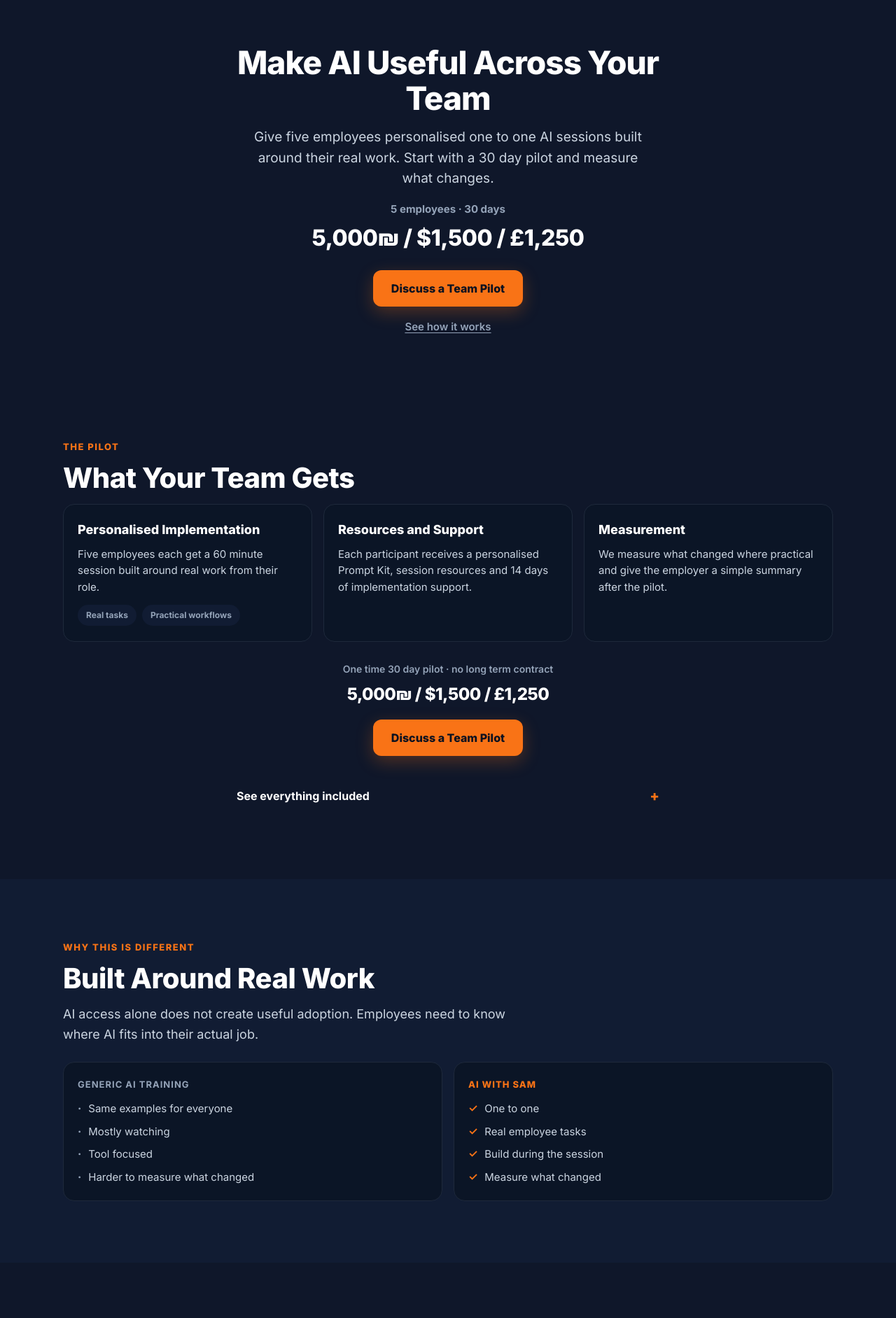
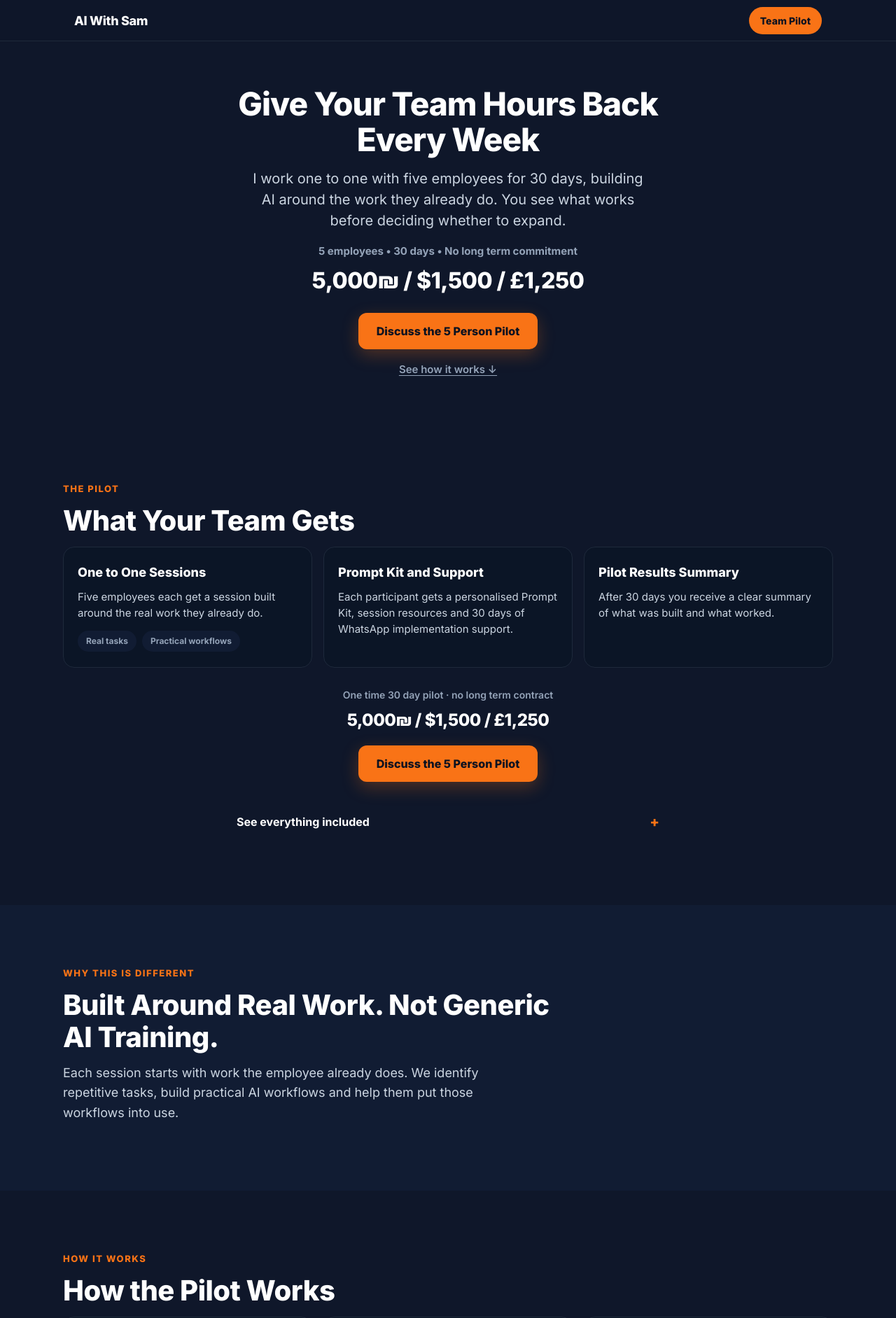
Before and after one commit to samkershner1234-aisk/ai-with-sam, a React (Vite) app: page /teams in a window 1280 px wide. Shown: the top 1883 px of the page at 70% size. Built offline with nearby package versions, Linux system fonts and the light colour scheme.

Commit message:
Simplify Teams pilot page: compact header, clearer hero, 3 step pilot, results summary, 30 day support, lighter copy

```diff
--- a/src/pages/Teams.jsx
+++ b/src/pages/Teams.jsx
@@ -151,9 +151,9 @@ function RailCard({ children }) {
 
 /* ----- Content data (zero authored dashes) ----- */
 const WHAT_YOU_GET = [
-  { title: "Personalised Implementation", body: "Five employees each get a 60 minute session built around real work from their role.", tags: ["Real tasks", "Practical workflows"] },
-  { title: "Resources and Support", body: "Each participant receives a personalised Prompt Kit, session resources and 14 days of implementation support.", tags: [] },
-  { title: "Measurement", body: "We measure what changed where practical and give the employer a simple summary after the pilot.", tags: [] },
+  { title: "One to One Sessions", body: "Five employees each get a session built around the real work they already do.", tags: ["Real tasks", "Practical workflows"] },
+  { title: "Prompt Kit and Support", body: "Each participant gets a personalised Prompt Kit, session resources and 30 days of WhatsApp implementation support.", tags: [] },
+  { title: "Pilot Results Summary", body: "After 30 days you receive a clear summary of what was built and what worked.", tags: [] },
 ];
 
 const FULL_INCLUSIONS = [
@@ -161,21 +161,16 @@ const FULL_INCLUSIONS = [
   "Sessions built around each employee\u2019s real recurring work",
   "A personalised Prompt Kit for every participant",
   "Session resources and saved outputs",
-  "14 days of implementation support per participant",
+  "30 days of WhatsApp implementation support per participant",
   "A short before and after view where a task can be measured",
   "A simple summary for the employer after the pilot",
   "One time 30 day pilot with no long term contract",
 ];
 
-const GENERIC_POINTS = ["Same examples for everyone", "Mostly watching", "Tool focused", "Harder to measure what changed"];
-const SAM_POINTS = ["One to one", "Real employee tasks", "Build during the session", "Measure what changed"];
-
 const HOW_STEPS = [
-  { n: "1", title: "Understand the Team", body: "We identify your priorities, current AI use and relevant company guidelines." },
-  { n: "2", title: "Choose Five People", body: "Start with the employees most likely to benefit from practical AI implementation." },
-  { n: "3", title: "Find Real Work", body: "Each participant identifies recurring tasks, tools and time drains before the session." },
-  { n: "4", title: "Build Together", body: "We create and test something useful during the 60 minute session." },
-  { n: "5", title: "Measure the Change", body: "Where practical, we compare the task before and after implementation." },
+  { n: "1", title: "Pick 5 Employees", body: "Choose five people with repetitive knowledge work." },
+  { n: "2", title: "Build Their Workflows", body: "I work one to one with each person to build AI around real tasks." },
+  { n: "3", title: "Review the Results", body: "You receive a clear summary of what worked and where a wider rollout may make sense." },
 ];
 
 const USE_CASES = [
@@ -187,23 +182,26 @@ const USE_CASES = [
   { title: "Operations and Leadership", body: "Processes, synthesis, planning, documentation and decision preparation." },
 ];
 
-const MEASURE_LIST = ["Adoption of the new workflow", "Task time before and after", "Estimated time recovered per week", "Employee confidence with the workflow"];
+const RESULTS_SUMMARY = [
+  "The five workflows created",
+  "What each employee used AI for",
+  "Where AI created the most value",
+  "What worked and what did not",
+  "Opportunities for the wider team",
+];
 
 const STRONG_FIT = ["Employees do knowledge work", "Repetitive tasks consume time", "AI use is allowed", "Leadership wants practical implementation"];
 const NOT_FIT = ["You only want a keynote", "Employees cannot use AI", "You require guaranteed financial ROI", "You want a full company rollout before testing"];
 
 const FAQS = [
-  { q: "What actually happens during a session?", a: "We take one real task from the employee, then build and test a working AI workflow for it together in 60 minutes." },
-  { q: "Do employees need technical skills?", a: "No. If they can use everyday work software, they can take part." },
-  { q: "How is this different from generic AI training?", a: "It is one to one and built around each person\u2019s real work, not a shared demo everyone watches." },
-  { q: "How much is the pilot?", a: "The 30 day pilot for five employees is " + PRICE + "." },
-  { q: "What happens after the pilot?", a: "If it works, we can discuss more employees, teams or workflows, decided using the real pilot results." },
-  { q: "Can we start with more than five employees?", a: "The pilot is designed for five. We can talk about a larger group once the pilot shows results." },
-  { q: "Which AI tools do you use?", a: "We work within the tools your company already approves, so nothing conflicts with your guidelines." },
-  { q: "Do you guarantee a specific time saving?", a: "No. We focus on building useful workflows and measuring what changed where practical." },
-  { q: "Where do the sessions take place?", a: "Sessions run online so employees can join from wherever they work." },
+  { q: "Do employees need previous AI experience?", a: "No. If they can use everyday work software, they can take part." },
+  { q: "Which AI tools do you work with?", a: "We work within the tools your company already approves, so nothing conflicts with your guidelines." },
+  { q: "How much employee time does the pilot require?", a: "Each employee joins one focused session, plus light follow up during the 30 days." },
+  { q: "Can you work with remote teams?", a: "Yes. Sessions run online, so employees can join from wherever they work." },
+  { q: "How do you handle sensitive company information?", a: "We build inside the tools you already approve and follow your company guidelines. Nothing needs to move outside them." },
+  { q: "What happens after the 30 days?", a: "You get the Pilot Results Summary. You then decide whether a wider rollout makes sense, using the real results." },
+  { q: "Can we expand beyond five employees?", a: "Yes, once the pilot shows what works. The pilot itself stays focused on five." },
 ];
-
 /* Accessible accordion (details/summary based) */
 function Accordion({ summary, children, defaultOpen }) {
   return (
@@ -217,22 +215,49 @@ function Accordion({ summary, children, defaultOpen }) {
   );
 }
 
+/* ----- Compact site header (mobile + desktop) ----- */
+function SiteHeader() {
+  return (
+    <header style={{
+      position: "sticky", top: 0, zIndex: 50,
+      background: "rgba(15,23,42,0.96)", borderBottom: "1px solid " + T.border,
+      backdropFilter: "blur(8px)",
+    }}>
+      <div style={{
+        maxWidth: 1100, margin: "0 auto", height: 58,
+        padding: "0 16px", display: "flex", alignItems: "center", justifyContent: "space-between",
+      }}>
+        <button type="button" onClick={() => scrollToId("top")} style={{
+          background: "none", border: "none", cursor: "pointer", padding: 0,
+          color: T.white, fontWeight: 800, fontSize: "18px", letterSpacing: "-0.3px",
+          whiteSpace: "nowrap", fontFamily: T.font,
+        }}>AI With Sam</button>
+        <button type="button" onClick={() => goToQualify("header")} style={{
+          background: T.orange, color: "#0B1220", fontWeight: 800, fontSize: "14px",
+          border: "none", borderRadius: 999, padding: "9px 16px", cursor: "pointer",
+          whiteSpace: "nowrap", fontFamily: T.font,
+        }}>Team Pilot</button>
+      </div>
+    </header>
+  );
+}
+
 /* ----- 1. Compact Hero ----- */
 function Hero() {
   return (
     <section id="top" style={{ background: T.navy, padding: "clamp(28px,6vw,64px) 20px clamp(32px,6vw,56px)" }}>
       <div style={{ maxWidth: 720, margin: "0 auto", textAlign: "center" }}>
-        <h1 style={{ color: T.white, fontWeight: 900, fontSize: "clamp(30px,7vw,46px)", lineHeight: 1.1, letterSpacing: "-1px", margin: "0 0 16px" }}>
-          Make AI Useful Across Your Team
+        <h1 style={{ color: T.white, fontWeight: 900, fontSize: "clamp(38px,9vw,46px)", lineHeight: 1.1, letterSpacing: "-1px", margin: "0 0 16px" }}>
+          Give Your Team Hours Back Every Week
         </h1>
-        <p style={{ color: T.grey, fontSize: "clamp(17px,2.4vw,19px)", lineHeight: 1.55, margin: "0 auto 18px", maxWidth: 560 }}>
-          Give five employees personalised one to one AI sessions built around their real work. Start with a 30 day pilot and measure what changes.
+        <p style={{ color: T.grey, fontSize: "clamp(18px,2.4vw,20px)", lineHeight: 1.5, margin: "0 auto 18px", maxWidth: 560 }}>
+          I work one to one with five employees for 30 days, building AI around the work they already do. You see what works before deciding whether to expand.
         </p>
-        <div style={{ color: T.greyDim, fontWeight: 700, fontSize: "15px", marginBottom: "6px" }}>5 employees · 30 days</div>
+        <div style={{ color: T.greyDim, fontWeight: 700, fontSize: "15px", marginBottom: "6px" }}>5 employees • 30 days • No long term commitment</div>
         <div style={{ marginBottom: "22px" }}><PriceBlock /></div>
         <div style={{ display: "flex", flexDirection: "column", alignItems: "center", gap: "12px" }}>
-          <PrimaryButton onClick={() => goToQualify("hero")}>Discuss a Team Pilot</PrimaryButton>
-          <SecondaryLink onClick={() => scrollToId("how")}>See how it works</SecondaryLink>
+          <PrimaryButton onClick={() => goToQualify("hero")}>Discuss the 5 Person Pilot</PrimaryButton>
+          <SecondaryLink onClick={() => scrollToId("how")}>See how it works ↓</SecondaryLink>
         </div>
       </div>
     </section>
@@ -263,7 +288,7 @@ function WhatYouGet() {
       <div style={{ textAlign: "center", marginTop: "28px" }}>
         <div style={{ color: T.greyDim, fontSize: "14px", fontWeight: 600, marginBottom: "8px" }}>One time 30 day pilot · no long term contract</div>
         <div style={{ marginBottom: "18px" }}><PriceBlock small /></div>
-        <PrimaryButton onClick={() => goToQualify("pilot")}>Discuss a Team Pilot</PrimaryButton>
+        <PrimaryButton onClick={() => goToQualify("pilot")}>Discuss the 5 Person Pilot</PrimaryButton>
       </div>
       <div style={{ maxWidth: 640, margin: "26px auto 0" }}>
         <Accordion summary="See everything included">
@@ -278,20 +303,10 @@ function WhatYouGet() {
 function BuiltAroundRealWork() {
   return (
     <Section id="problem" bg={T.panel}>
-      <Eyebrow>Why This Is Different</Eyebrow>
-      <H2>Built Around Real Work</H2>
-      <Lead>AI access alone does not create useful adoption. Employees need to know where AI fits into their actual job.</Lead>
-      <div style={{ marginTop: "24px" }}>
-        <Rail cols={2} label="Comparison of training approaches">
-          <RailCard>
-            <div style={{ color: T.greyDim, fontWeight: 700, fontSize: "13px", textTransform: "uppercase", letterSpacing: "1px", marginBottom: "14px" }}>Generic AI Training</div>
-            <TickList items={GENERIC_POINTS} />
-          </RailCard>
-          <RailCard>
-            <div style={{ color: T.orange, fontWeight: 800, fontSize: "13px", textTransform: "uppercase", letterSpacing: "1px", marginBottom: "14px" }}>AI With Sam</div>
-            <TickList items={SAM_POINTS} positive />
-          </RailCard>
-        </Rail>
+      <div style={{ maxWidth: 720 }}>
+        <Eyebrow>Why This Is Different</Eyebrow>
+        <H2>Built Around Real Work. Not Generic AI Training.</H2>
+        <Lead>Each session starts with work the employee already does. We identify repetitive tasks, build practical AI workflows and help them put those workflows into use.</Lead>
       </div>
     </Section>
   );
@@ -302,8 +317,8 @@ function HowItWorks() {
   return (
     <Section id="how" bg={T.navy}>
       <Eyebrow>How It Works</Eyebrow>
-      <H2>A Simple Five Step Pilot</H2>
-      <Rail cols={5} label="How the pilot works">
+      <H2>How the Pilot Works</H2>
+      <Rail cols={3} label="How the pilot works">
         {HOW_STEPS.map((s, i) => (
           <RailCard key={i}>
             <div style={{ width: 36, height: 36, borderRadius: 999, background: T.orange, color: "#0B1220", fontWeight: 900, fontSize: "17px", display: "flex", alignItems: "center", justifyContent: "center", marginBottom: "12px" }}>{s.n}</div>
@@ -330,40 +345,23 @@ function UseCases() {
           </RailCard>
         ))}
       </Rail>
-      <p style={{ color: T.grey, fontSize: "clamp(16px,2.2vw,18px)", lineHeight: 1.6, margin: "26px auto 0", maxWidth: 640, textAlign: "center" }}>
-        The goal is not to use AI everywhere. It is to use it where it genuinely improves the work.
-      </p>
     </Section>
   );
 }
 
-/* ----- 6. Measurement ----- */
-function Measurement() {
+/* ----- 6. Pilot Results Summary ----- */
+function PilotResults() {
   return (
     <Section id="measure" bg={T.navy}>
-      <Eyebrow>Measurement</Eyebrow>
-      <H2>Measure What Changed</H2>
-      <Lead>Where a task can be measured, we compare the workflow before and after implementation.</Lead>
-      <div style={{ maxWidth: 560, margin: "24px auto 0" }}>
-        <Panel style={{ textAlign: "center", background: T.card }}>
-          <div style={{ color: T.greyDim, fontSize: "12px", fontWeight: 700, textTransform: "uppercase", letterSpacing: "1px", marginBottom: "18px" }}>Illustrative example</div>
-          <div style={{ color: T.greyDim, fontSize: "13px", fontWeight: 700, marginBottom: "4px" }}>Before</div>
-          <div style={{ color: T.white, fontWeight: 800, fontSize: "clamp(18px,3vw,22px)" }}>45 minutes × 4 times per week</div>
-          <div aria-hidden="true" style={{ color: T.orange, fontSize: "24px", margin: "6px 0" }}>↓</div>
-          <div style={{ color: T.greyDim, fontSize: "13px", fontWeight: 700, marginBottom: "4px" }}>After</div>
-          <div style={{ color: T.white, fontWeight: 800, fontSize: "clamp(18px,3vw,22px)" }}>15 minutes × 4 times per week</div>
-          <div aria-hidden="true" style={{ color: T.orange, fontSize: "24px", margin: "6px 0" }}>↓</div>
-          <div style={{ color: T.greyDim, fontSize: "13px", fontWeight: 700, marginTop: "6px" }}>Potential time recovered</div>
-          <div style={{ color: T.orange, fontWeight: 900, fontSize: "clamp(26px,5vw,36px)", letterSpacing: "-0.5px" }}>2 hours per week</div>
+      <div style={{ maxWidth: 640 }}>
+        <Eyebrow>The Deliverable</Eyebrow>
+        <H2>Pilot Results Summary</H2>
+        <Lead>At the end of the 30 days, you receive a clear summary of what was built, what worked and where a wider rollout may make sense.</Lead>
+      </div>
+      <div style={{ maxWidth: 640, margin: "22px 0 0" }}>
+        <Panel style={{ background: T.card }}>
+          <TickList items={RESULTS_SUMMARY} positive />
         </Panel>
-      </div>
-      <p style={{ color: T.grey, fontSize: "15px", lineHeight: 1.6, margin: "20px auto 0", maxWidth: 560, textAlign: "center" }}>
-        We can track adoption, task time and estimated time recovered where practical.
-      </p>
-      <div style={{ maxWidth: 560, margin: "18px auto 0" }}>
-        <Accordion summary="What we can measure">
-          <TickList items={MEASURE_LIST} positive />
-        </Accordion>
       </div>
     </Section>
   );
@@ -388,13 +386,8 @@ function FitSection() {
       <div style={{ display: "grid", gap: "12px", maxWidth: 640, margin: "24px auto 0" }}>
         <div style={{ border: "1.5px solid " + T.border, borderRadius: 14, overflow: "hidden", background: T.card }}>
           <Accordion summary="Our Commitment">
-            <p style={{ margin: "0 0 10px" }}>Each session focuses on an agreed real task. If the agreed workflow is not working by the end of the session, we provide reasonable follow up help during the included 14 day implementation support period.</p>
+            <p style={{ margin: "0 0 10px" }}>Each session focuses on an agreed real task. If the agreed workflow is not working by the end of the session, we provide reasonable follow up help during the included 30 day WhatsApp implementation support period.</p>
             <p style={{ margin: 0, color: T.greyDim }}>We do not guarantee a specific amount of time saved or financial return.</p>
-          </Accordion>
-        </div>
-        <div id="after" style={{ border: "1.5px solid " + T.border, borderRadius: 14, overflow: "hidden", background: T.card }}>
-          <Accordion summary="What happens after the pilot?">
-            <p style={{ margin: 0 }}>If the pilot works, we can discuss continuing with more employees, teams or workflows. We decide that using real results from the pilot.</p>
           </Accordion>
         </div>
       </div>
@@ -429,7 +422,7 @@ function FinalCTA() {
           Test the approach with a small group, measure what happens and decide what comes next.
         </p>
         <div style={{ marginBottom: "20px" }}><PriceBlock /></div>
-        <PrimaryButton onClick={() => goToQualify("final")}>Discuss a Team Pilot</PrimaryButton>
+        <PrimaryButton onClick={() => goToQualify("final")}>Discuss the 5 Person Pilot</PrimaryButton>
       </div>
     </Section>
   );
@@ -657,12 +650,13 @@ function StickyCTA() {
       <button type="button" onClick={() => goToQualify("sticky")} style={{
         width: "100%", background: T.orange, color: "#0B1220", fontWeight: 800, fontSize: "16px",
         border: "none", borderRadius: 12, padding: "14px", cursor: "pointer", fontFamily: T.font,
-      }}>Discuss Pilot</button>
+      }}>Discuss the 5 Person Pilot</button>
     </div>
   );
 }
 
 const STYLES = [
+  "html { scroll-padding-top: 66px; }",
   ".rail { display: grid; gap: 16px; grid-template-columns: repeat(var(--cols), 1fr); }",
   ".rail-card { background: " + T.card + "; border: 1.5px solid " + T.border + "; border-radius: 16px; padding: 22px 20px; }",
   ".acc summary::-webkit-details-marker { display: none; }",
@@ -672,9 +666,7 @@ const STYLES = [
   ".sticky-cta { display: none; }",
   "@media (max-width: 760px) { .sticky-cta { display: block; } }",
   "@media (max-width: 760px) {",
-  "  .rail { grid-auto-flow: column; grid-template-columns: none; grid-auto-columns: 82%; overflow-x: auto; scroll-snap-type: x mandatory; -webkit-overflow-scrolling: touch; padding-bottom: 10px; scrollbar-width: none; }",
-  "  .rail::-webkit-scrollbar { display: none; }",
-  "  .rail-card { scroll-snap-align: start; }",
+  "  .rail { grid-auto-flow: row; grid-template-columns: 1fr; grid-auto-columns: auto; overflow-x: visible; }",
   "}",
   "@media (prefers-reduced-motion: reduce) {",
   "  * { scroll-behavior: auto !important; }",
@@ -685,17 +677,17 @@ const STYLES = [
 /* ----- Page ----- */
 export default function Teams() {
   useEffect(() => {
-    document.title = "AI Training for Teams | Personalised AI Workflows | AI With Sam";
-    upsertNamedMeta("description", "Help employees turn AI into practical improvements in their real work. Start with a personalised 5 person, 30 day AI productivity pilot.");
+    document.title = "AI With Sam | 30 Day AI Pilot for Teams";
+    upsertNamedMeta("description", "A 30 day pilot for five employees. Build practical AI workflows around real work, support implementation and see what is worth expanding across your team.");
     upsertNamedMeta("robots", "index, follow");
     upsertCanonical(CANONICAL_URL);
-    upsertPropertyMeta("og:title", "AI Training for Teams | AI With Sam");
+    upsertPropertyMeta("og:title", "AI With Sam | 30 Day AI Pilot for Teams");
     upsertPropertyMeta("og:description", "Personalised one to one AI workflow sessions for your team. Start with a 5 person, 30 day pilot.");
     upsertPropertyMeta("og:type", "website");
     upsertPropertyMeta("og:url", CANONICAL_URL);
     upsertPropertyMeta("og:image", PROD_ORIGIN + "/logo.png");
     upsertNamedMeta("twitter:card", "summary_large_image");
-    upsertNamedMeta("twitter:title", "AI Training for Teams | AI With Sam");
+    upsertNamedMeta("twitter:title", "AI With Sam | 30 Day AI Pilot for Teams");
     upsertNamedMeta("twitter:description", "Personalised one to one AI workflow sessions for your team. Start with a 5 person, 30 day pilot.");
     track("teams_page_view");
   }, []);
@@ -703,12 +695,13 @@ export default function Teams() {
   return (
     <div style={{ fontFamily: T.font, background: T.navy, minHeight: "100vh" }}>
       <style>{STYLES}</style>
+      <SiteHeader />
       <Hero />
       <WhatYouGet />
       <BuiltAroundRealWork />
       <HowItWorks />
       <UseCases />
-      <Measurement />
+      <PilotResults />
       <FitSection />
       <QualificationForm />
       <FAQ />
```
